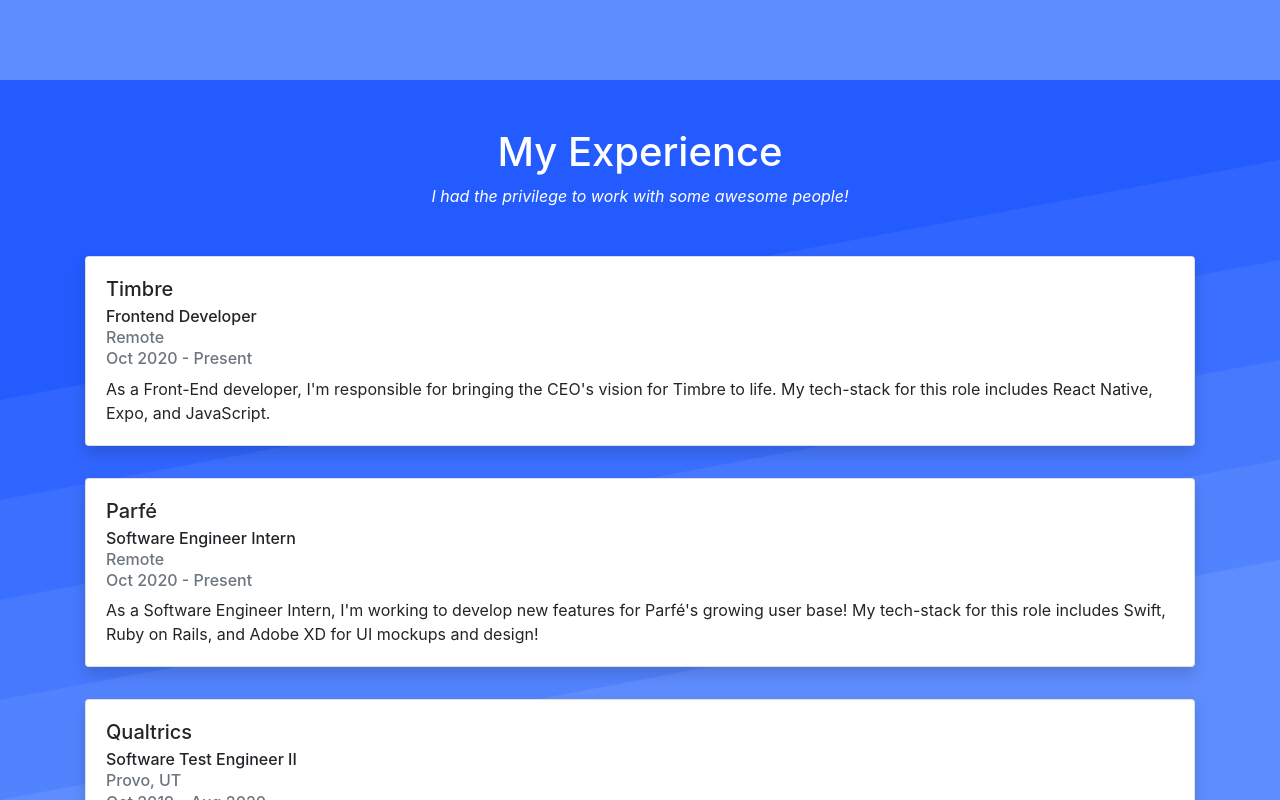
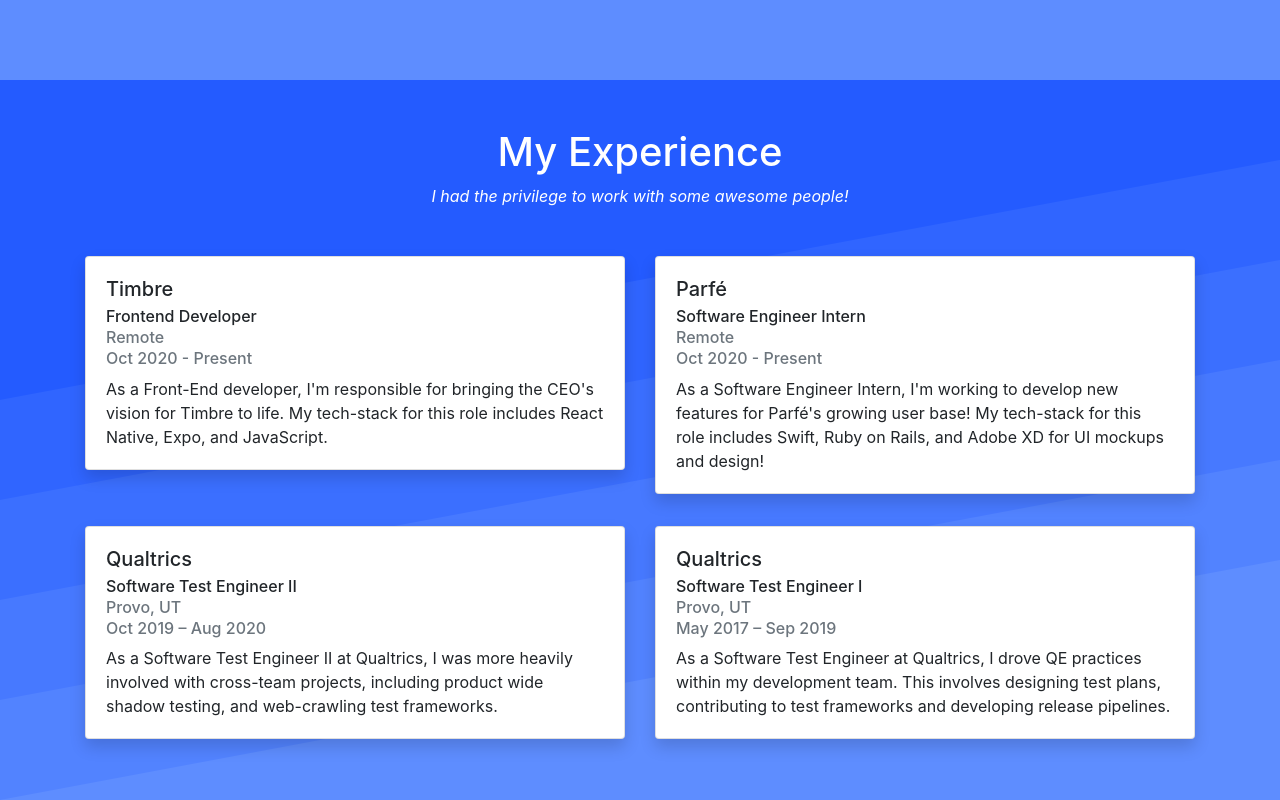
Before and after one commit to mwong33/portfolio, a React (Create React App) app: page / in a window 1280 px wide. Shown: the part 2320-3120 px from the top of the page. Built offline with nearby package versions, Linux system fonts and the light colour scheme.

Commit message:
better experience cards

```diff
--- a/src/components/Experience/Experience.js
+++ b/src/components/Experience/Experience.js
@@ -11,11 +11,13 @@
                   <p className="font-italic">I had the privilege to work with some awesome people!</p>
               </div>
           </div>
-          {
-              Experiences.map((experience, index) => {
-                  return <ExperienceCard key={ index } experience={ experience }/>
-              })
-          }
+          <div className="row mt-3 mb-3">
+            {
+                Experiences.map((experience, index) => {
+                    return <ExperienceCard key={ index } experience={ experience }/>
+                })
+            }
+          </div>
       </div>
     )
 }
--- a/src/components/Experience/ExperienceCard.js
+++ b/src/components/Experience/ExperienceCard.js
@@ -5,8 +5,7 @@
 export default function ExperienceCard({experience}) {
 
     return (
-        <div className="row">
-            <div className="col-12 mt-3 mb-3">
+        <div className="col-xl-6 col-12 mt-3 mb-3">
             <Card className="shadow">
                 <Card.Body>
                     <Card.Title>{ experience.company }</Card.Title>
@@ -19,6 +18,5 @@
                 </Card.Body>
             </Card>
         </div>
-        </div>
     )
 }
--- a/src/data/experience.json
+++ b/src/data/experience.json
@@ -28,7 +28,7 @@
         "title": "Software Test Engineer I",
         "time": "May 2017 – Sep 2019",
         "location": "Provo, UT",
-        "summary": "As a Software Test Engineer at Qualtrics, I drove QE (Quality Engineering) practices within my development team. This involves designing test plans, contributing to test frameworks and developing release pipelines.",
+        "summary": "As a Software Test Engineer at Qualtrics, I drove QE practices within my development team. This involves designing test plans, contributing to test frameworks and developing release pipelines.",
         "skills": ["Python", "Appium", "Java", "Jenkins", "Jira"]
     }
 ]
```
Lines whose indentation alone changed are shown as unchanged.
